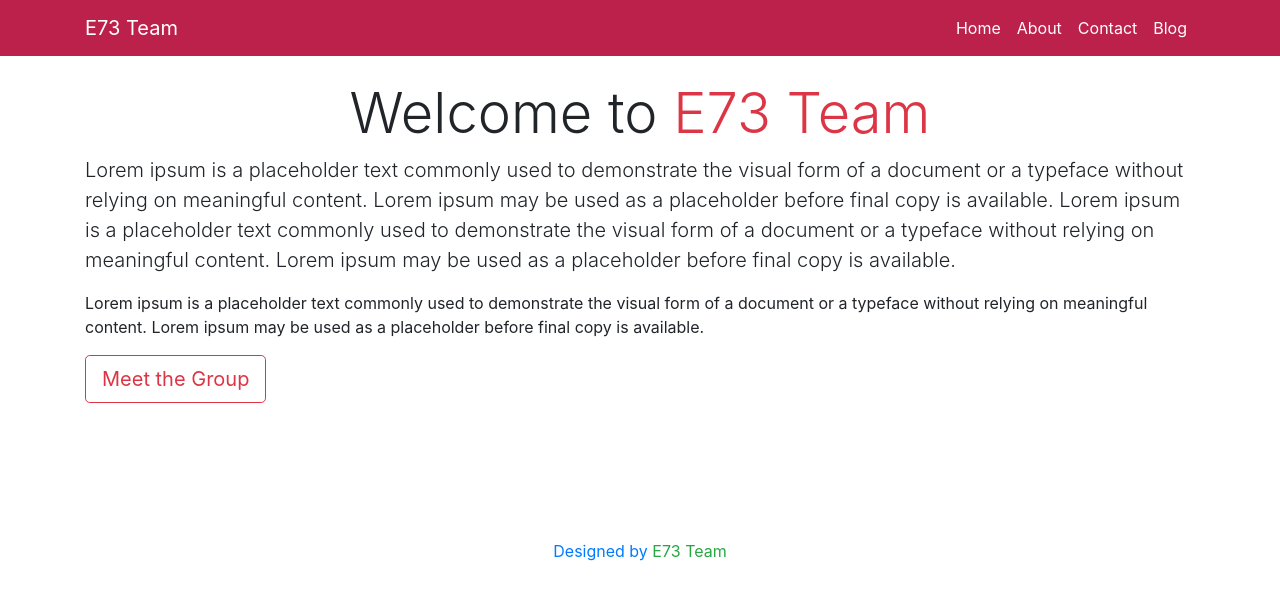
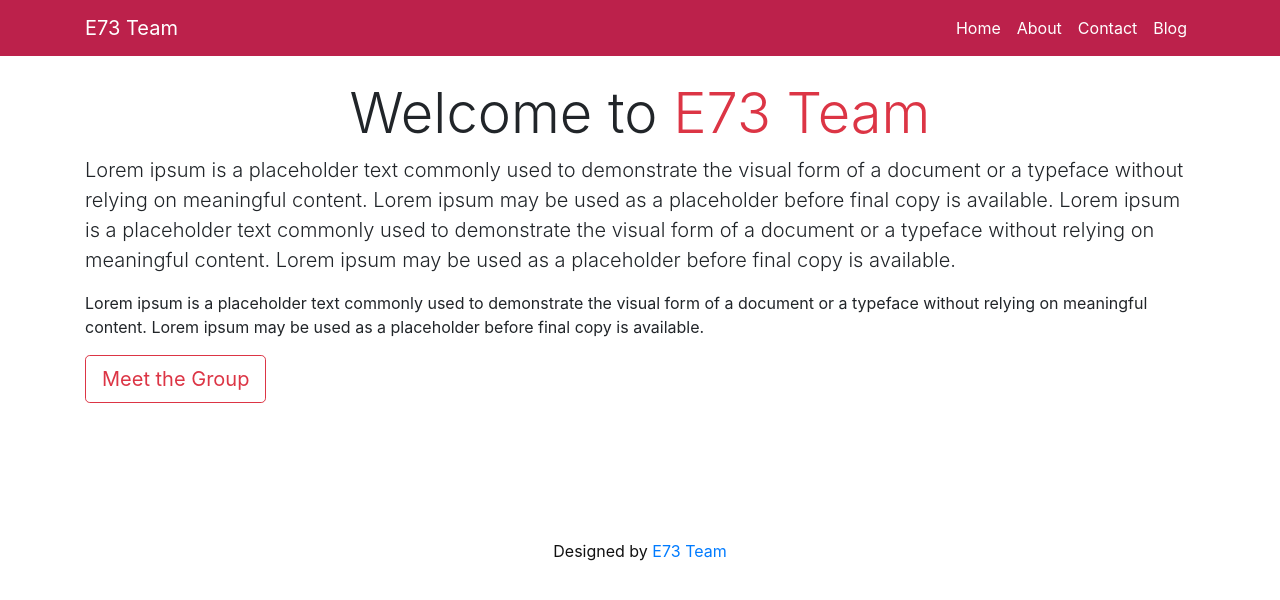
Before and after one commit to hasnattanvir/diue73.github.io, a Jekyll site: the page built from index.html, in a window 1280 px wide. Shown: the top 600 px of the page. Built offline with Jekyll 4.4.1, drawn with Linux system fonts in a browser that asks for light colours.

Commit message:
Update footer.html

```diff
--- a/_includes/footer.html
+++ b/_includes/footer.html
@@ -1,5 +1,5 @@
 <footer class="footer mt-auto py-3" style="padding-top: 60px;">
   <div class="text-center">
-    <a href="{{site.url}}"><p>Designed by <span class="text-success"> {{site.title}}</span></p></a>
+   <p>Designed by <span class="text-success"><a href="{{site.url}}"> {{site.title}}</a></span></p>
   </div>
 </footer>
```
